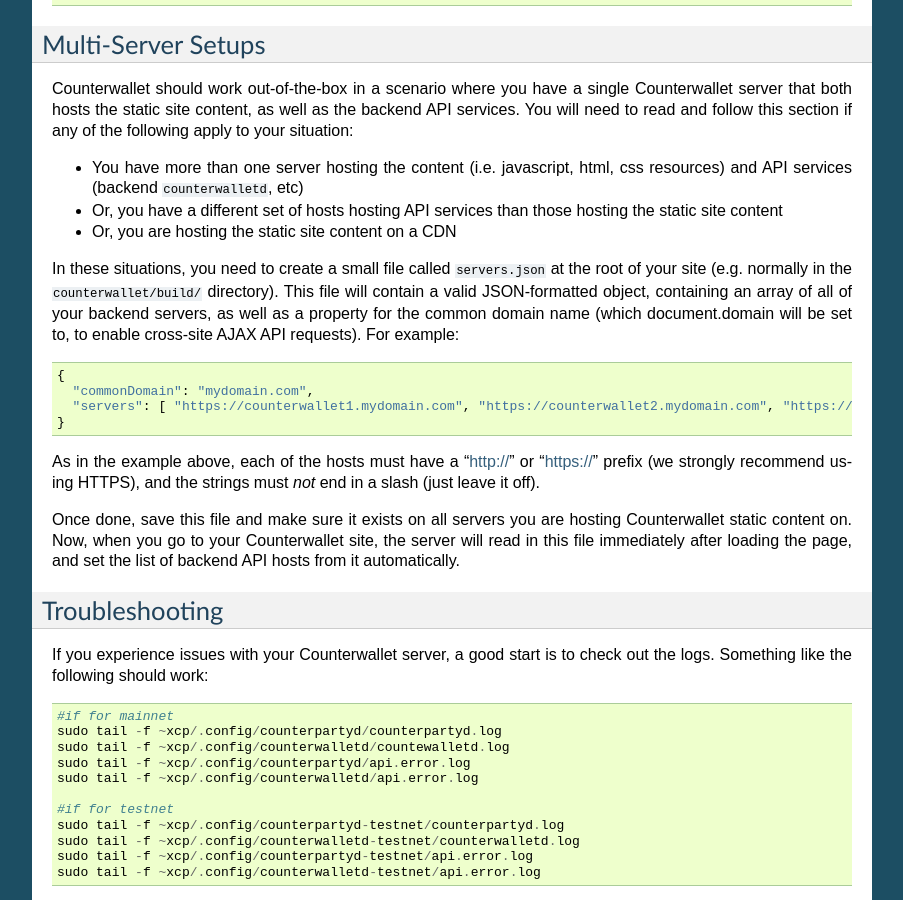
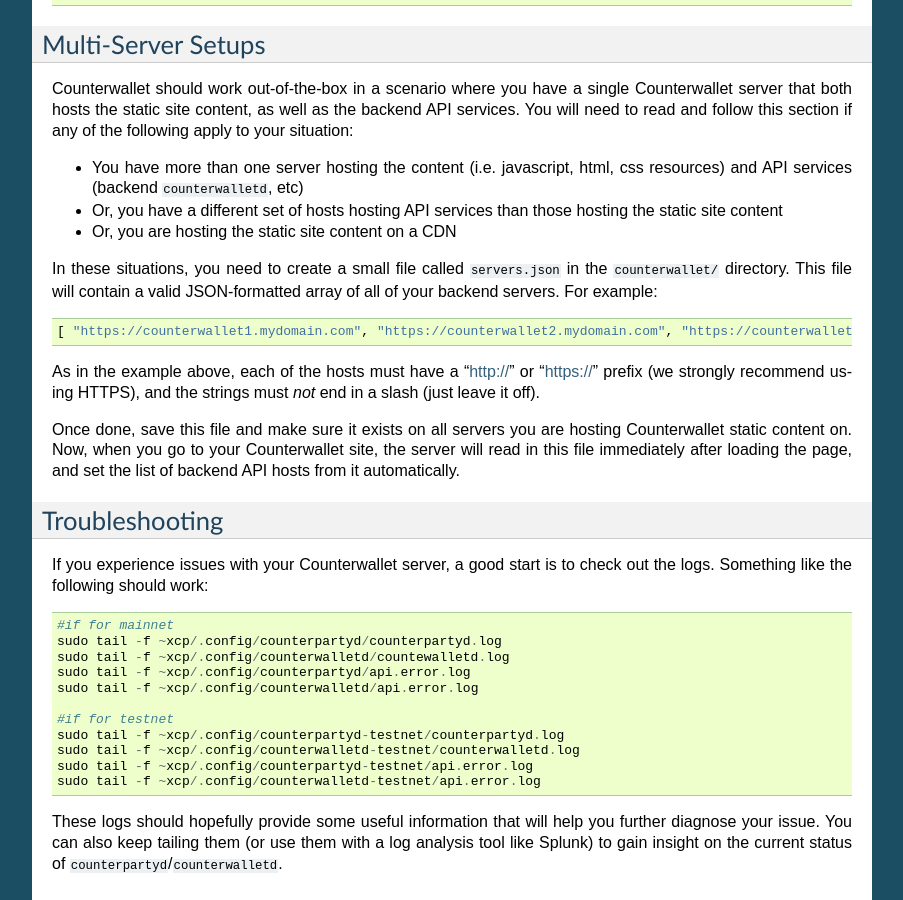
Before and after one commit to CounterpartyXCP/federatednode, a Sphinx documentation site: the page built from docs/SettingUpAFederatedNode.rst, in a window 1280 px wide and 900 px high, scrolled down 3725 px. Shown: the whole window, without its empty margins (198-1101 px from the left). Built offline with Sphinx 7.4.7, drawn with Linux system fonts in a browser that asks for light colours.

Commit message:
reverted doc change

```diff
--- a/docs/SettingUpAFederatedNode.rst
+++ b/docs/SettingUpAFederatedNode.rst
@@ -196,13 +196,10 @@
 - Or, you have a different set of hosts hosting API services than those hosting the static site content
 - Or, you are hosting the static site content on a CDN
 
-In these situations, you need to create a small file called ``servers.json`` at the root of your site (e.g. normally
-in the ``counterwallet/build/`` directory). This file will contain a valid JSON-formatted object, containing an array of all of your backend servers, as well as a property for the common domain name (which document.domain will be set to, to enable cross-site AJAX API requests). For example::
+In these situations, you need to create a small file called ``servers.json`` in the ``counterwallet/`` directory.
+This file will contain a valid JSON-formatted array of all of your backend servers. For example::
 
-    {
-      "commonDomain": "mydomain.com",
-      "servers": [ "https://counterwallet1.mydomain.com", "https://counterwallet2.mydomain.com", "https://counterwallet3.mydomain.com" ]
-    }
+[ "https://counterwallet1.mydomain.com", "https://counterwallet2.mydomain.com", "https://counterwallet3.mydomain.com" ]
 
 As in the example above, each of the hosts must have a "http://" or "https://" prefix (we strongly recommend using HTTPS),
 and the strings must *not* end in a slash (just leave it off).
```
